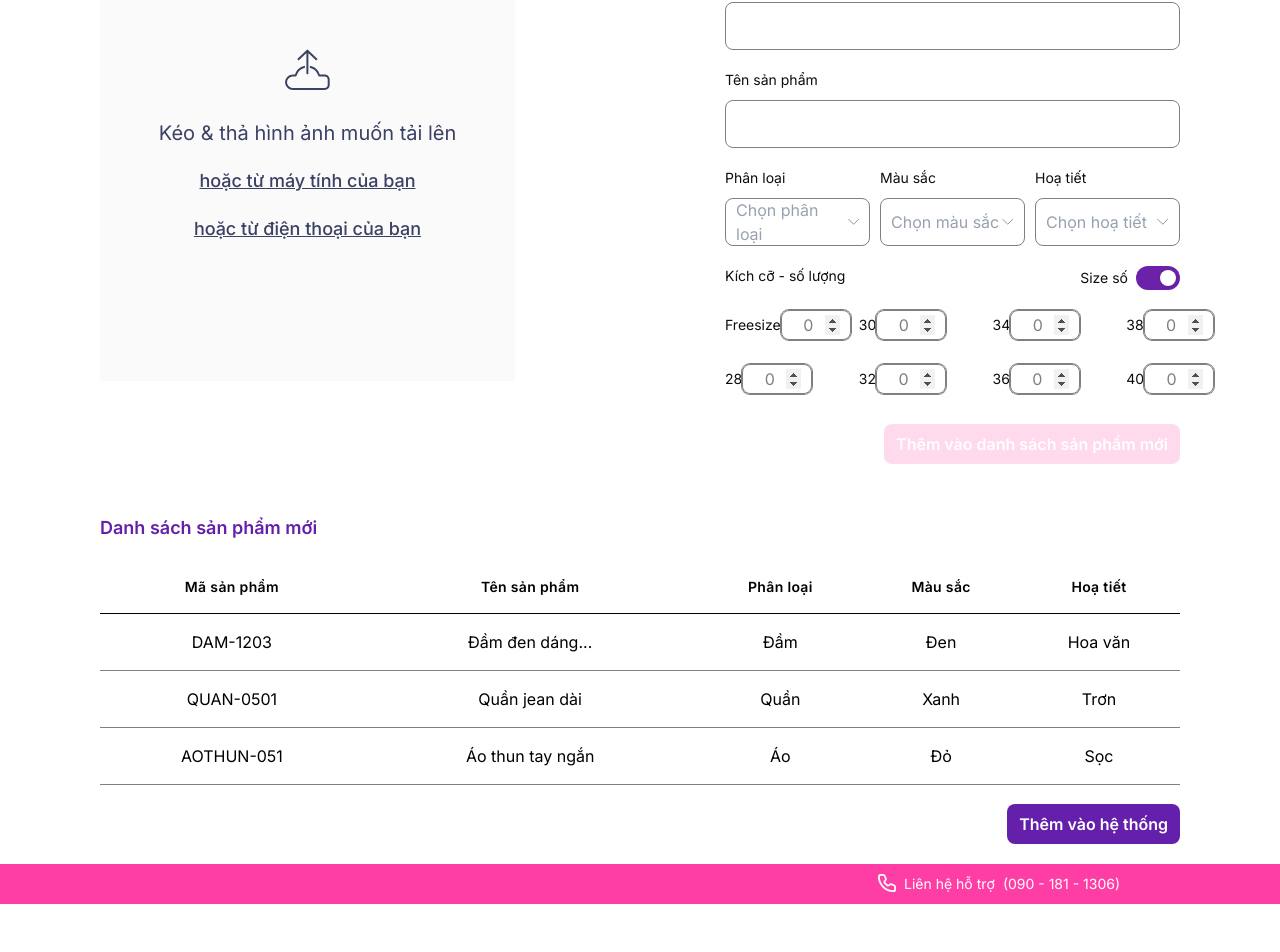
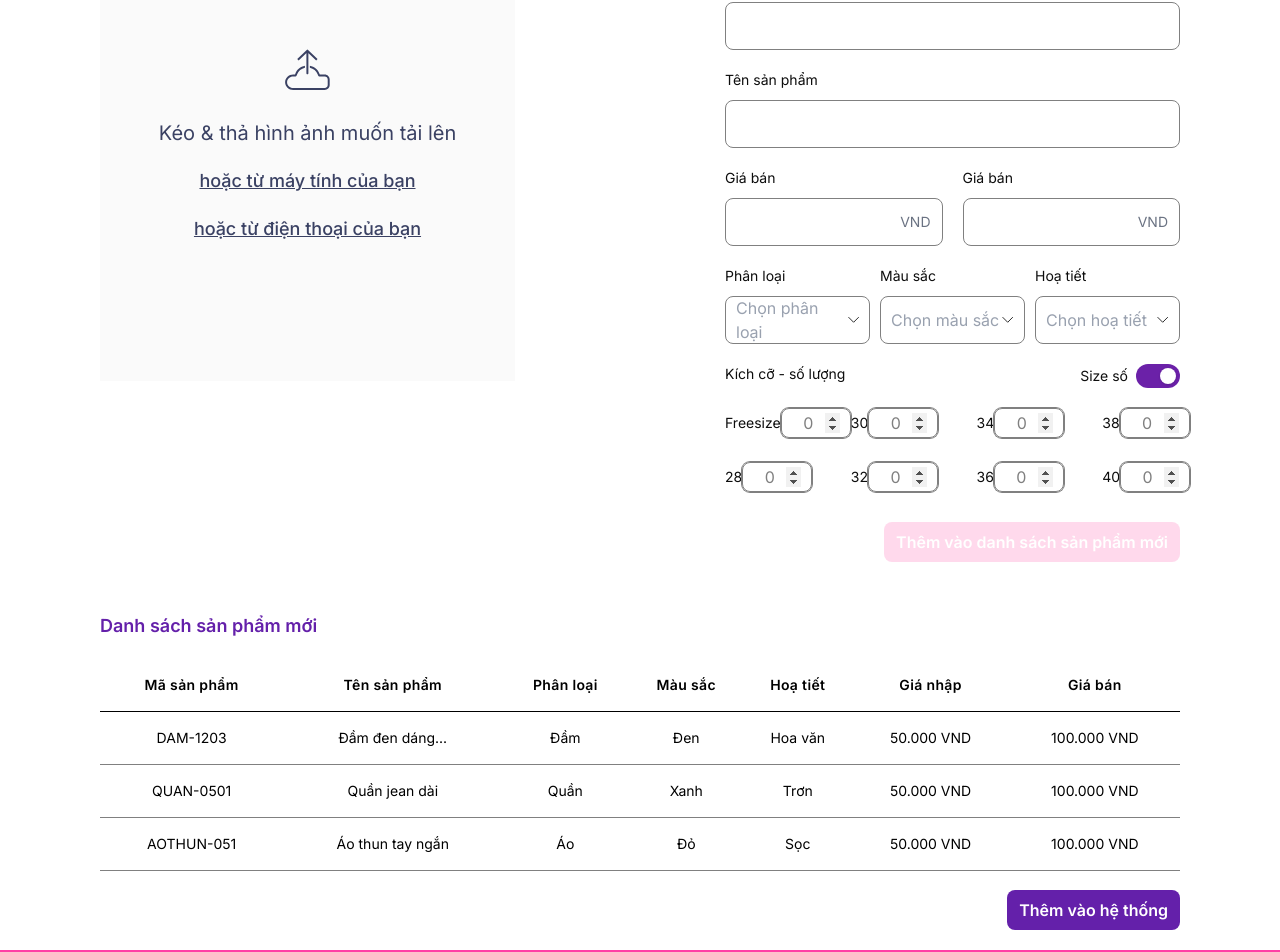
Before and after one commit to HCMUT-CSE-ProjectCapstone-coMash/capstone-web-frontend, a Next.js app: page /import in a window 1280 px wide. Shown: the part 334-1286 px from the top of the page. Before the commit the page ends 1238 px from the top, so only its background shows below. Built offline with nearby package versions, Linux system fonts and the light colour scheme; a web font is replaced by a local one.

Commit message:
Reapply "Merge branch 'feature/manager-import-page'"
This reverts commit 29e5e6616971db16e202db7dc81dabbef344d619.

```diff
--- a/app/(main)/import/page.tsx
+++ b/app/(main)/import/page.tsx
@@ -1,16 +1,15 @@
 "use client";
-import { ImageUpload } from "@/assests/Icons"
-import { Button } from "@/components/button";
+import { Button } from "@/components/ButtonComponent";
+import ImageUploader from "@/components/ImageUploader";
 import { SimpleInput } from "@/components/FormInput";
 import { CustomSelect } from "@/components/FormInput";
 import { SizeInput } from "@/components/FormInput";
+import { PrizeInput } from "@/components/FormInput";
 import { useState, useMemo, useRef } from 'react';
 import ProductTable from "@/components/ProductTable";
 
 export default function ImportPage () {
     const fileInputRef = useRef<HTMLInputElement>(null);
-    const [imagePreview, setImagePreview] = useState<string | null>(null);
-    const [imageFile, setImageFile] = useState<File | null>(null);
 
     const handleUpload = () => {
         fileInputRef.current?.click();
@@ -18,18 +17,21 @@ export default function ImportPage () {
     const onFileChange = (event: React.ChangeEvent<HTMLInputElement>) => {
         const file = event.target.files?.[0];
         if (file) {
-            // Tạo URL xem trước ảnh
-            const previewUrl = URL.createObjectURL(file);
-            setImagePreview(previewUrl);
-            setImageFile(file);
-
-            // Log để kiểm tra
             console.log("File đã chọn:", file);
         }
     };
 
+
+    const handleImageSelect = (file: File) => {
+    console.log("File đã chọn:", file);
+    // Tại đây bạn có thể gọi API upload hoặc generate URL preview
+    // const previewUrl = URL.createObjectURL(file);
+    };
+
     const [productCode, setProductCode] = useState("");
     const [productName, setProductName] = useState("");
+    const [productPrizeIn, setPrizeIn] = useState("");
+    const [productPrizeOut, setPrizeOut] = useState("");
     const [isNumberMode, setIsNumberMode] = useState(true);
 
     const [selectedCategories, setSelectedCategories] = useState<string | number | undefined>(undefined);
@@ -45,17 +47,25 @@ export default function ImportPage () {
         }));
     };
 
+    const formatCurrency = (value: string) => {
+        if (!value) return "";
+        const numberString = value.replace(/\D/g, "");
+        return numberString.replace(/\B(?=(\d{3})+(?!\d))/g, ".");
+    };
+
     const isFormValid = useMemo(() => {
         const hasAtLeastOneSize = Object.values(quantities).some(qty => qty > 0);
         return (
             productCode.trim() !== "" &&       // Mã không rỗng
             productName.trim() !== "" &&       // Tên không rỗng
+            productPrizeIn.trim() !== "" &&
+            productPrizeOut.trim() !== "" &&
             selectedCategories &&              // Đã chọn phân loại
             selectedColors &&                  // Đã chọn màu
             selectedPattern &&                 // Đã chọn hoạ tiết
             hasAtLeastOneSize
         );
-    }, [productCode, productName, selectedCategories, selectedColors, selectedPattern, quantities]);
+    }, [productCode, productName, productPrizeIn, productPrizeOut, selectedCategories, selectedColors, selectedPattern, quantities]);
 
   // Chọn danh sách hiển thị dựa vào state
     const sizesNumber = ["Freesize", "30", "34", "38", "28", "32", "36", "40"];
@@ -83,6 +93,8 @@ export default function ImportPage () {
       category: "Đầm",
       color: "Đen",
       pattern: "Hoa văn",
+      prizeIn: "50.000 VND",
+      prizeOut: "100.000 VND"
     },
     {
       id: "QUAN-0501",
@@ -90,6 +102,8 @@ export default function ImportPage () {
       category: "Quần",
       color: "Xanh",
       pattern: "Trơn",
+      prizeIn: "50.000 VND",
+      prizeOut: "100.000 VND"
     },
     {
       id: "AOTHUN-051",
@@ -97,6 +111,8 @@ export default function ImportPage () {
       category: "Áo",
       color: "Đỏ",
       pattern: "Sọc",
+      prizeIn: "50.000 VND",
+      prizeOut: "100.000 VND"
     },
   ];
 
@@ -111,7 +127,7 @@ export default function ImportPage () {
                     <div className="flex flex-col h-auto items-start gap-y-2.5">
                         <div className="text-lg font-normal">Hình ảnh sản phẩm</div>
                         <div className="w-103.75 items-start gap-y-2.5">
-                            <div className="bg-tgray05 flex flex-col h-118.75 shrink-0 self-stretch content-center items-center justify-center gap-x-2 gap-y-5">
+                            {/* <div className="bg-tgray05 flex flex-col h-118.75 shrink-0 self-stretch content-center items-center justify-center gap-x-2 gap-y-5">
                                 <ImageUpload width={57.4} height={54.56} fill={"none"}/>
                                 <div className="text-xl font-normal  text-picture">Kéo & thả hình ảnh muốn tải lên</div>
                                 <div onClick={handleUpload} className="text-lg font-medium underline decoration-solid decoration-auto text-picture cursor-pointer">hoặc từ máy tính của bạn</div>
@@ -123,7 +139,15 @@ export default function ImportPage () {
                                     className="hidden" // Class hidden của Tailwind để ẩn input
                                     accept="image/*"   // Chỉ cho phép chọn ảnh
                                 />
-                            </div>
+                            </div> */}
+                            <ImageUploader onFileSelect={handleImageSelect} />
+                            <input
+                                type="file"
+                                ref={fileInputRef}
+                                onChange={onFileChange}
+                                className="hidden"
+                                accept="image/*"
+                            />
                         </div>
                     </div>
                     {/* div 2.2 Nhập thông tin */}
@@ -149,14 +173,35 @@ export default function ImportPage () {
                             <SimpleInput
                                 label="Mã sản phẩm"
                                 value={productCode}
+                                type="text"
                                 onChange={(e) => setProductCode(e.target.value)}
                             />
                             <SimpleInput
                                 label="Tên sản phẩm"
                                 value={productName}
+                                type="text"
                                 onChange={(e) => setProductName(e.target.value)}
                             />
-
+                            <div className="flex flex-row justify-between w-full gap-x-5 items-center">
+                                <PrizeInput
+                                    label="Giá bán"
+                                    value={productPrizeIn}
+                                    type="text"
+                                    onChange={(e) => {
+                                        const formattedValue = formatCurrency(e.target.value);
+                                        setPrizeIn(formattedValue);
+                                    }}
+                                />
+                                <PrizeInput
+                                    label="Giá bán"
+                                    value={productPrizeOut}
+                                    type="text"
+                                    onChange={(e) => {
+                                        const formattedValue = formatCurrency(e.target.value);
+                                        setPrizeOut(formattedValue);
+                                    }}
+                                />
+                            </div>
                             <div className="flex justify-between self-stretch gap-2.5">
                                 <CustomSelect
                                     label="Phân loại"
@@ -211,13 +256,18 @@ export default function ImportPage () {
                                     </button>
                                 </div>
                             </div>
-                            <div className="grid grid-cols-4 gap-x-20 gap-y-6 w-full py-2.5">
+                            <div className="grid grid-cols-4 gap-x-12 gap-y-6 w-full py-2.5">
                                 {currentSizes.map((size, index) => (
                                 <div key={index}>
                                     <SizeInput
                                         label={size}
-                                        value={(quantities[size] || 0).toString()}
-                                        onChange={(e: any) => handleQuantityChange(size, e.target.value)}
+                                        value={String((quantities[size]) || 0)}
+                                        type="number"
+                                        onChange={(e) => {
+                                            const cleanVal = e.target.value.replace(/[^0-9]/g, '');
+                                            const numVal = cleanVal === '' ? 0 : Number(cleanVal);
+                                           handleQuantityChange(size, String(numVal));
+                                        }}
                                         isActive = {quantities[size] > 0}
                                     />
                                 </div>
--- a/assests/Icons.tsx
+++ b/assests/Icons.tsx
@@ -2,6 +2,7 @@ interface IconProps {
     width: number,
     height: number,
     fill: string
+    className?: string;
 }
 
 export function BellIcon({ width, height, fill }: IconProps) {
@@ -18,6 +19,15 @@ export function ArrowDownIcon({ width, height, fill }: IconProps) {
     return (
         <svg xmlns="http://www.w3.org/2000/svg" width={width} height={height} fill={fill} viewBox="0 0 20 20">
             <path d="M15.8327 7.5L9.99935 13.3333L4.16602 7.5" stroke="white" strokeWidth="2" strokeLinecap="round" strokeLinejoin="round"/>
+        </svg>
+    )
+}
+
+export function SmallArrowDownIcon({ width, height, fill, className }: IconProps) {
+
+    return (
+        <svg xmlns="http://www.w3.org/2000/svg" width={width} height={height} fill={fill} className={className} viewBox="0 0 13 7">
+            <path d="M12.1667 0.5L6.33333 6.33333L0.5 0.5" stroke="currentColor" strokeWidth="1" strokeLinecap="round" strokeLinejoin="round"/>
         </svg>
     )
 }
--- a/components/FormInput.tsx
+++ b/components/FormInput.tsx
@@ -1,11 +1,19 @@
 import React, { useState, useRef, useEffect } from "react";
+import { SmallArrowDownIcon } from "@/assests/Icons";
 
-// --- Interfaces (Giữ nguyên) ---
 interface SimpleInputProps {
   label: string;
   value?: string;
   onChange?: (e: React.ChangeEvent<HTMLInputElement>) => void;
-  type?: "text" | "number";
+  type: "text" ;
+  isActive?: boolean;
+}
+
+interface PrizeInputProps {
+  label: string;
+  value?: string;
+  onChange?: (e: React.ChangeEvent<HTMLInputElement>) => void;
+  type: "text" ;
   isActive?: boolean;
 }
 
@@ -13,13 +21,20 @@ interface Option {
   label: string;
   value: string | number;
 }
-
 interface CustomSelectProps {
   label: string;
   options: Option[];
   value?: string | number;
   placeholder?: string;
   onChange: (value: string | number) => void;
+}
+
+interface SizeInputProps {
+  label: string;
+  value: number | string; // Sửa ở đây: cho phép cả number và string
+  onChange?: (e: React.ChangeEvent<HTMLInputElement>) => void;
+  type: "number";
+  isActive?: boolean;
 }
 
 // --- SimpleInput (Giữ nguyên) ---
@@ -37,7 +52,7 @@ export function SimpleInput({ label, value, onChange, type = "text" }: SimpleInp
   );
 }
 
-export function SizeInput({ label, value, onChange, type = "number", isActive = false }: SimpleInputProps) {
+export function SizeInput({ label, value, onChange, type = "number", isActive = false }: SizeInputProps) {
   return (
     <div className="flex flex-row items-center justify-between font-display">
       <label className={`text-sm font-normal ${isActive ? "text-purple font-medium" : "text-tgray9"}`}>{label}</label>
@@ -53,6 +68,25 @@ export function SizeInput({ label, value, onChange, type = "number", isActive =
   );
 }
 
+export function PrizeInput({ label, value, onChange, type = "text" }: PrizeInputProps) {
+  return (
+    <div className="flex flex-col gap-y-2.5 w-full font-display">
+      <label className="text-sm font-normal text-tgray9">{label}</label>
+    <div className="relative w-full">
+      <input
+        type={type}
+        className="w-full h-12 pl-2.5 pr-12 rounded-lg border-[0.5px] border-solid border-tgray5 focus:outline-none focus:border-purple focus:ring-1 focus:ring-purple transition-all"
+        value={value}
+        onChange={onChange}
+      />
+
+      <span className="absolute right-3 top-1/2 -translate-y-1/2 text-gray-500 text-sm pointer-events-none select-none">
+        VND
+      </span>
+    </div>
+    </div>
+  );
+}
 
 export function CustomSelect({
   label,
@@ -103,22 +137,13 @@ export function CustomSelect({
           {selectedOption ? selectedOption.label : placeholder || "Chọn..."}
         </span>
 
-        <svg
-          xmlns="http://www.w3.org/2000/svg"
-          fill="none"
-          viewBox="0 0 13 7"
-          strokeWidth={1}
-          stroke="currentColor"
-          className={`w-[11.667px] h-[5.833px] text-tgray5 transition-transform duration-200 ${
-            isOpen ? "rotate-180" : ""
-          }`}
-        >
-          <path
-            strokeLinecap="round"
-            strokeLinejoin="round"
-            d="M12.1667 0.5L6.33333 6.33333L0.5 0.5"
+          <SmallArrowDownIcon
+            width={11.667}
+            height={5.833}
+            fill={"none"}
+            // Thêm className để xử lý việc xoay
+            className={`transform transition-transform duration-200 ${isOpen ? 'rotate-180' : ''}`}
           />
-        </svg>
       </div>
 
       {/* Dropdown Menu */}
--- /dev/null
+++ b/components/ImageUploader.tsx
@@ -0,0 +1,84 @@
+import React, { useRef } from 'react';
+import { ImageUpload } from '@/assests/Icons';
+
+
+interface ImageUploaderProps {
+  onFileSelect: (file: File) => void; // Hàm callback trả file về cho cha
+  className?: string; // Để custom thêm style nếu cần
+}
+
+const ImageUploader: React.FC<ImageUploaderProps> = ({ onFileSelect, className }) => {
+  const fileInputRef = useRef<HTMLInputElement>(null);
+
+  // Xử lý khi click vào dòng chữ "từ máy tính"
+  const handleTriggerClick = () => {
+    fileInputRef.current?.click();
+  };
+
+  // Xử lý khi người dùng chọn file qua dialog
+  const handleFileChange = (e: React.ChangeEvent<HTMLInputElement>) => {
+    const file = e.target.files?.[0];
+    if (file) {
+      onFileSelect(file);
+    }
+    // Reset value để có thể chọn lại cùng 1 file nếu cần
+    e.target.value = "";
+  };
+
+  // Xử lý sự kiện Kéo (Drag)
+  const handleDragOver = (e: React.DragEvent<HTMLDivElement>) => {
+    e.preventDefault(); // Bắt buộc để cho phép drop
+    e.stopPropagation();
+  };
+
+  // Xử lý sự kiện Thả (Drop)
+  const handleDrop = (e: React.DragEvent<HTMLDivElement>) => {
+    e.preventDefault();
+    e.stopPropagation();
+
+    const file = e.dataTransfer.files?.[0];
+    if (file && file.type.startsWith('image/')) {
+      onFileSelect(file);
+    }
+  };
+
+  return (
+    <div
+      className={`bg-tgray05 flex flex-col h-118.75 shrink-0 self-stretch content-center items-center justify-center gap-x-2 gap-y-5 border-2 border-dashed border-transparent hover:border-gray-400 transition-colors ${className}`}
+      onDragOver={handleDragOver}
+      onDrop={handleDrop}
+    >
+        {/* Giả sử component ImageUpload của bạn ở đây */}
+        <ImageUpload width={57.4} height={54.56} fill={"none"}/>
+
+        <div className="text-xl font-normal text-picture">
+            Kéo & thả hình ảnh muốn tải lên
+        </div>
+
+        <div
+            onClick={handleTriggerClick}
+            className="text-lg font-medium underline decoration-solid decoration-auto text-picture cursor-pointer hover:opacity-80"
+        >
+            hoặc từ máy tính của bạn
+        </div>
+
+        {/* Dòng này thường cho mobile, hành vi input file trên mobile tự mở gallery nên giữ nguyên logic click */}
+        <div
+            onClick={handleTriggerClick}
+            className="text-lg font-medium underline decoration-solid decoration-auto text-picture cursor-pointer md:cursor-default"
+        >
+            hoặc từ điện thoại của bạn
+        </div>
+        <input
+            type="file"
+            ref={fileInputRef}
+            onChange={handleFileChange}
+            className="hidden"
+            accept="image/*"
+        />
+
+    </div>
+  );
+};
+
+export default ImageUploader;
--- a/components/ProductTable.tsx
+++ b/components/ProductTable.tsx
@@ -1,33 +1,72 @@
 
+
+// 1. Định nghĩa kiểu dữ liệu cho MỘT sản phẩm (Product)
+export interface Product {
+  id: string | number; // Dùng làm key   // Mã sản phẩm
+  name: string;
+  category: string;
+  color: string;
+  pattern: string;
+  prizeIn: string;
+  prizeOut: string
+}
+
+// 2. Định nghĩa Props cho Component (nhận vào danh sách sản phẩm)
 interface ProductTableProps {
-    data?: any[]; // Nhận mảng dữ liệu từ ImportPage
+  data?: Product[]; // Dấu ? để không lỗi nếu quên truyền data
 }
 
 const ProductTable = ({ data = [] }: ProductTableProps) => {
-  // Dữ liệu mô phỏng theo hình ảnh
+  // Config header để code gọn hơn, tránh lặp lại class
+  const headers = [
+    "Mã sản phẩm",
+    "Tên sản phẩm",
+    "Phân loại",
+    "Màu sắc",
+    "Hoạ tiết",
+    "Giá nhập",
+    "Giá bán"
+  ];
+
+  // Class chung cho các ô để dễ quản lý style
+  const cellClass = "py-4 text-black text-sm";
 
   return (
     <div className="w-full bg-white">
-      <table className="w-full min-w-200 text-center border-collapse">
+      <table className="w-full min-w-50 text-center border-collapse">
         <thead>
           <tr className="border-b border-black">
-            <th className="py-4 text-sm font-semibold text-black tracking-wide">Mã sản phẩm</th>
-            <th className="py-4 text-sm font-semibold text-black tracking-wide">Tên sản phẩm</th>
-            <th className="py-4 text-sm font-semibold text-black tracking-wide">Phân loại</th>
-            <th className="py-4 text-sm font-semibold text-black tracking-wide">Màu sắc</th>
-            <th className="py-4 text-sm font-semibold text-black tracking-wide">Hoạ tiết</th>
+            {headers.map((title, index) => (
+              <th
+                key={index}
+                className="py-4 text-sm font-semibold text-black tracking-wide"
+              >
+                {title}
+              </th>
+            ))}
           </tr>
         </thead>
         <tbody>
-          {data.map((product, index) => (
-            <tr key={index} className="border-b border-tgray5">
-              <td className="py-4 text-black">{product.id}</td>
-              <td className="py-4 text-black">{product.name}</td>
-              <td className="py-4 text-black">{product.category}</td>
-              <td className="py-4 text-black">{product.color}</td>
-              <td className="py-4 text-black">{product.pattern}</td>
+          {data.length > 0 ? (
+            data.map((product) => (
+              <tr key={product.id} className="border-b border-tgray5 hover:bg-gray-50 transition-colors">
+                <td className={cellClass}>{product.id}</td>
+                <td className={cellClass}>{product.name}</td>
+                <td className={cellClass}>{product.category}</td>
+                <td className={cellClass}>{product.color}</td>
+                <td className={cellClass}>{product.pattern}</td>
+                <td className={cellClass}>{product.prizeIn}</td>
+                <td className={cellClass}>{product.prizeOut}</td>
+              </tr>
+            ))
+          ) : (
+            // Hiển thị khi không có dữ liệu
+            <tr>
+              <td colSpan={headers.length} className="py-8 text-tgray5 italic">
+                Không có dữ liệu hiển thị
+              </td>
             </tr>
-          ))}
+          )}
         </tbody>
       </table>
     </div>
--- a/package.json
+++ b/package.json
@@ -22,7 +22,7 @@
     "@types/node": "^20",
     "@types/react": "^19",
     "@types/react-dom": "^19",
-    "eslint": "^9",
+    "eslint": "^9.39.2",
     "eslint-config-next": "16.1.0",
     "tailwindcss": "^4",
     "typescript": "^5"
```
Also changed, not shown: components/ButtonComponent.tsx (renamed from components/button.tsx), 1 other file (tests, documents, lock files or other folders).
